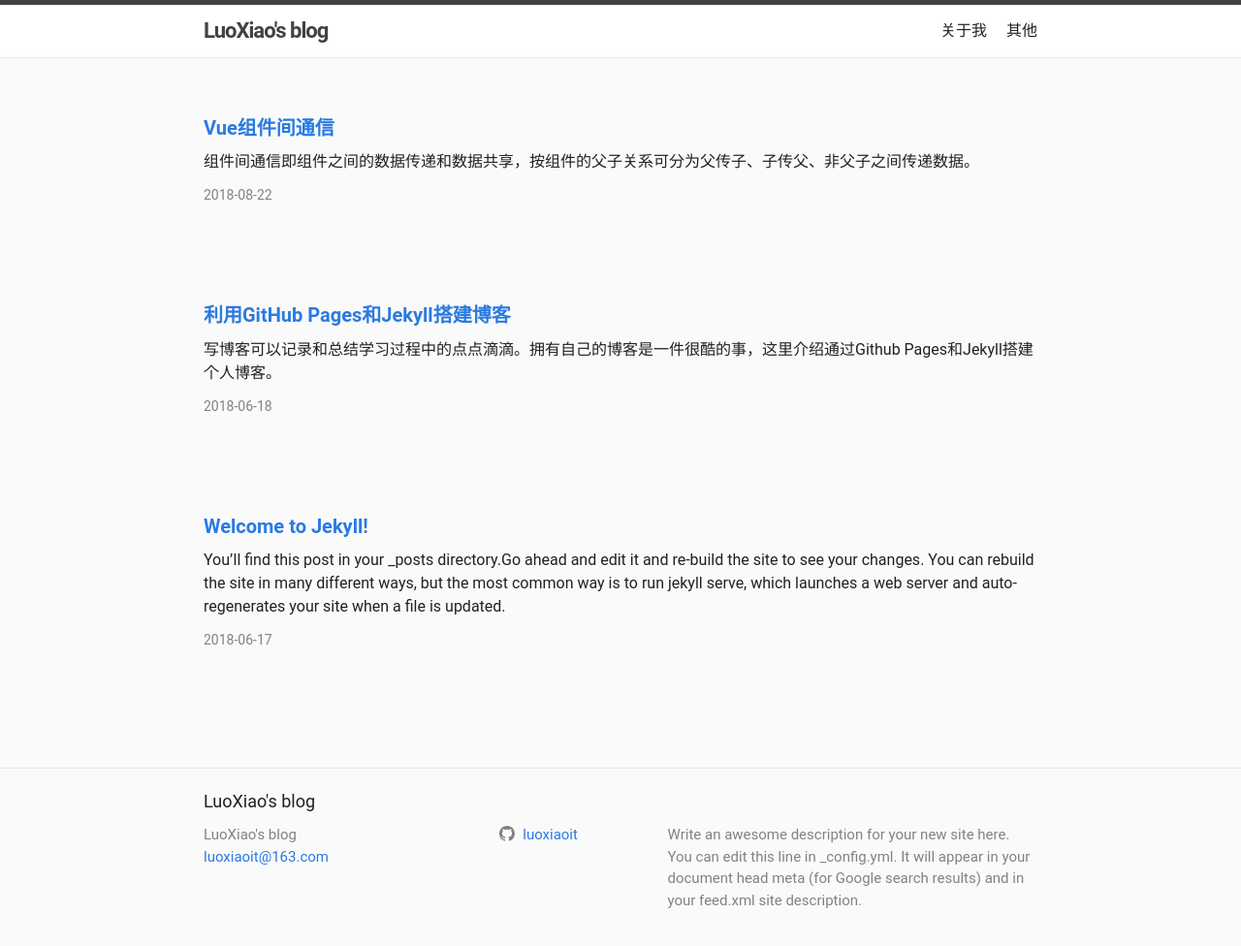
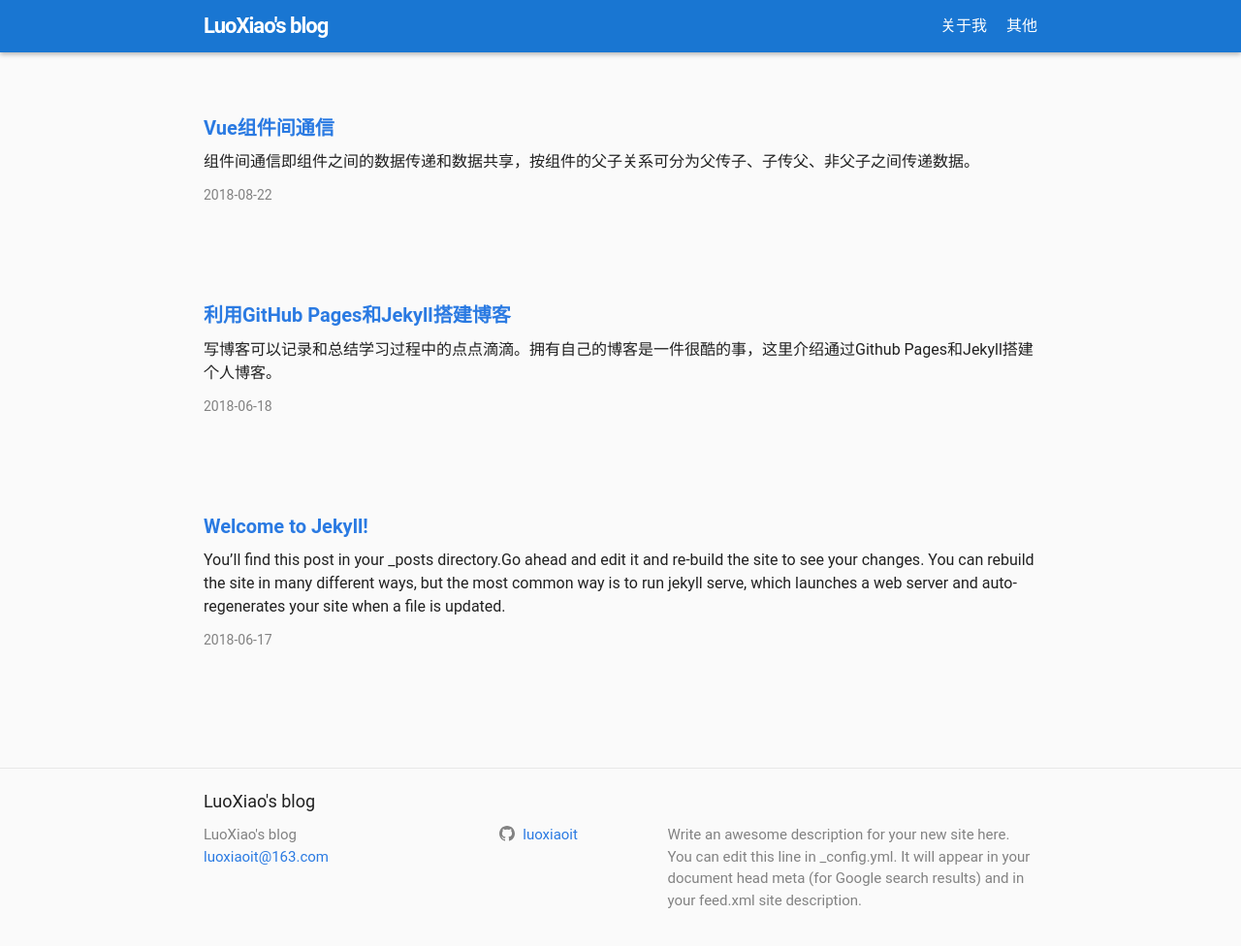
Before and after one commit to luoxiaoblog/github.luoxiaoblog.io, a Jekyll site: the page built from index.md, in a window 1280 px wide and 980 px high. Shown: the top 976 px of the window at 97% size. Built offline with Jekyll 4.4.1, drawn with Linux system fonts in a browser that asks for light colours.

Commit message:
更新样式

```diff
--- a/_sass/minima/_base.scss
+++ b/_sass/minima/_base.scss
@@ -97,6 +97,21 @@ li {
  */
 h1, h2, h3, h4, h5, h6 {
   font-weight: $base-font-weight;
+  -webkit-font-smoothing: antialiased;
+  clear: both;
+  color: rgba(0, 0, 0, 0.870588);
+  display: block;
+  font-family: Roboto, "Helvetica Neue Light", "Helvetica Neue", Helvetica, Arial, "Lucida Grande", sans-serif;
+  margin-left: 0px;
+  margin-right: 0px;
+}
+
+h1 {
+  font-size: 22px;
+  font-weight: 500;
+  height: 30px;
+  margin-bottom: 24px;
+  margin-top: 32px;
 }
 
 
--- a/_sass/minima/_layout.scss
+++ b/_sass/minima/_layout.scss
@@ -6,10 +6,11 @@
   top: 0;
   left: 0;
   width: 100%;
-  border-top: 5px solid $grey-color-dark;
-  border-bottom: 1px solid $grey-color-light;
+  // border-top: 5px solid $grey-color-dark;
+  // border-bottom: 1px solid $grey-color-light;
   min-height: $spacing-unit * 1.865;
-  background-color: #fff;
+  background-color: rgb(25, 118, 210);
+  box-shadow: rgba(0, 0, 0, 0.298039) 0px 2px 5px 0px;
 }
 
 .site-title {
@@ -23,7 +24,8 @@
 
   &,
   &:visited {
-    color: $grey-color-dark;
+    // color: $grey-color-dark;
+    color: #fff;
   }
 }
 
@@ -40,7 +42,8 @@
   }
 
   .page-link {
-    color: $text-color;
+    // color: $text-color;
+    color: #fff;
     line-height: $base-line-height;
 
     // Gaps between nav items, but not on the last one
@@ -57,6 +60,10 @@
     border: 1px solid $grey-color-light;
     border-radius: 5px;
     text-align: right;
+
+    .page-link {
+      color: $text-color;
+    }
 
     label[for="nav-trigger"] {
       display: block;
@@ -259,7 +266,7 @@
     // color: #111;
     // margin-top: 24px;
     // margin-bottom: 16px;
-    font-weight: 500;
+    font-weight: normal;
     line-height: 1.25;
 
     padding-bottom: 12px;
--- a/_sass/minima/_syntax-highlighting.scss
+++ b/_sass/minima/_syntax-highlighting.scss
@@ -77,7 +77,7 @@
 
 .code-wrapper {
   .title {
-    background: #878590;
+    background: rgb(30, 136, 229);
     line-height: 35px;
     padding: 0 20px;
     color: #fff;
```
Also changed, not shown: 2 other files.
